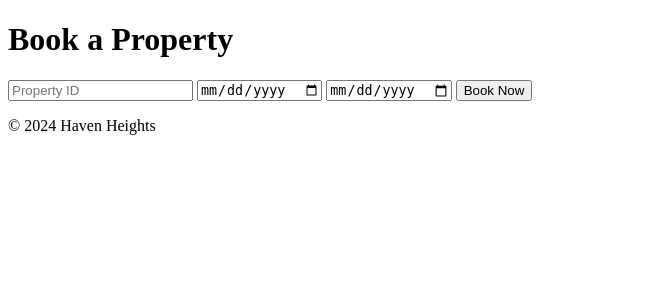
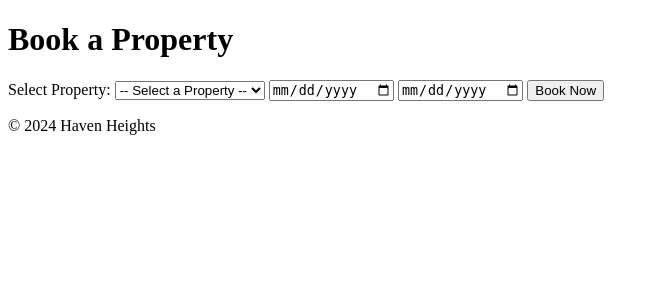
Before and after one commit to DavidMarkNjogu/Project4-copy, a Django app: page /bookings/book/ in a window 1280 px wide. Shown: the part 52-352 px from the top of the page, without its empty margins (0-659 px from the left). Run offline with Django 4.2, Linux system fonts and the light colour scheme.

Commit message:
Update booking form to use a dropdown for property selection

```diff
--- a/templates/bookings/book_form.html
+++ b/templates/bookings/book_form.html
@@ -4,7 +4,14 @@
     <h1>Book a Property</h1>
     <form method="POST" id="bookingForm">
         {% csrf_token %}  <!-- CSRF token for security -->
-        <input type="text" name="property_id" placeholder="Property ID" required>
+
+        <label for="property_id">Select Property:</label>
+        <select name="property_id" id="property_id" required>
+            <option value="">-- Select a Property --</option>
+            {% for listing in listings %}
+                <option value="{{ listing.id }}">{{ listing.title }}</option>  <!-- Display only property title -->
+            {% endfor %}
+        </select>
         <input type="date" name="start_date" required>
         <input type="date" name="end_date" required>
         <button type="submit">Book Now</button>
```
